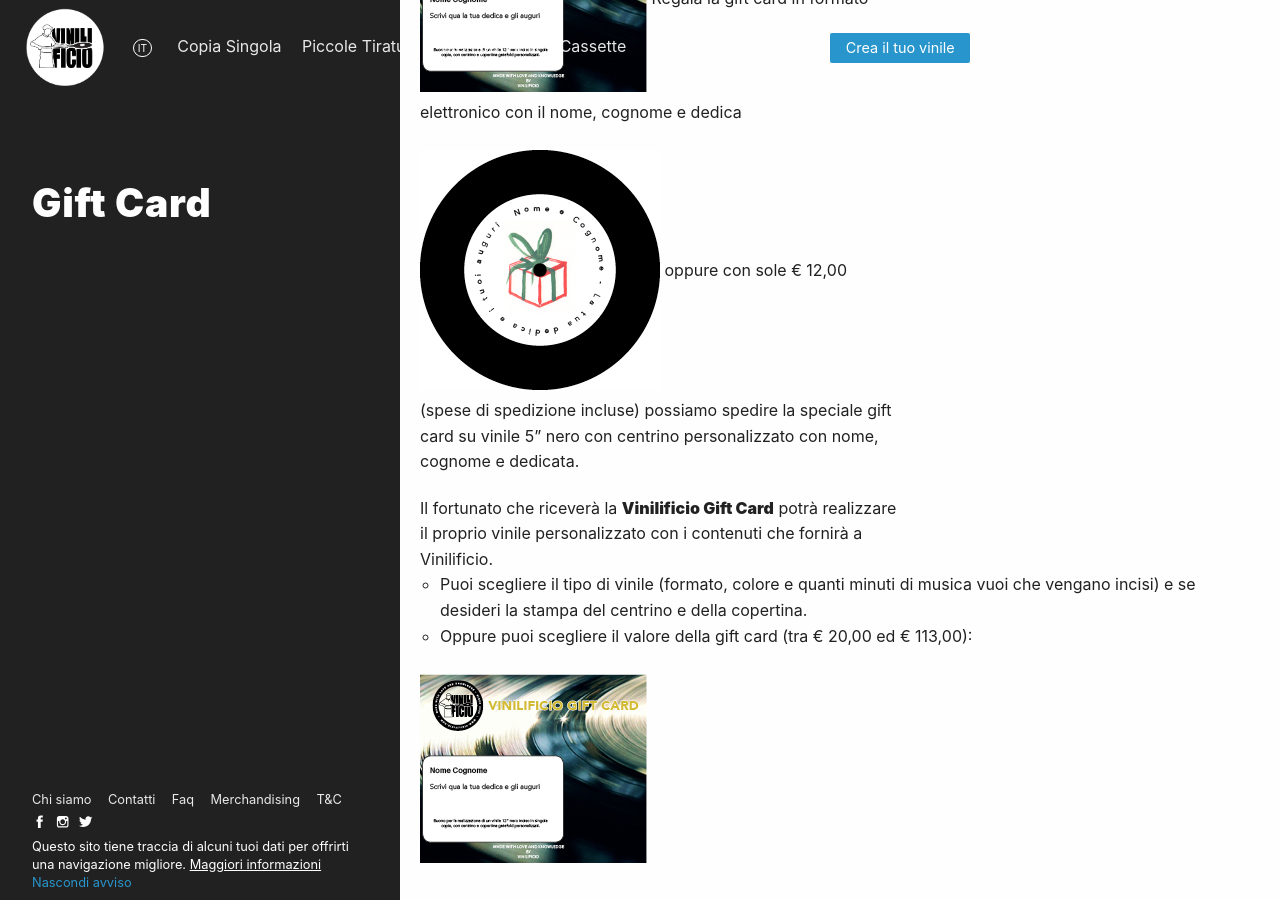
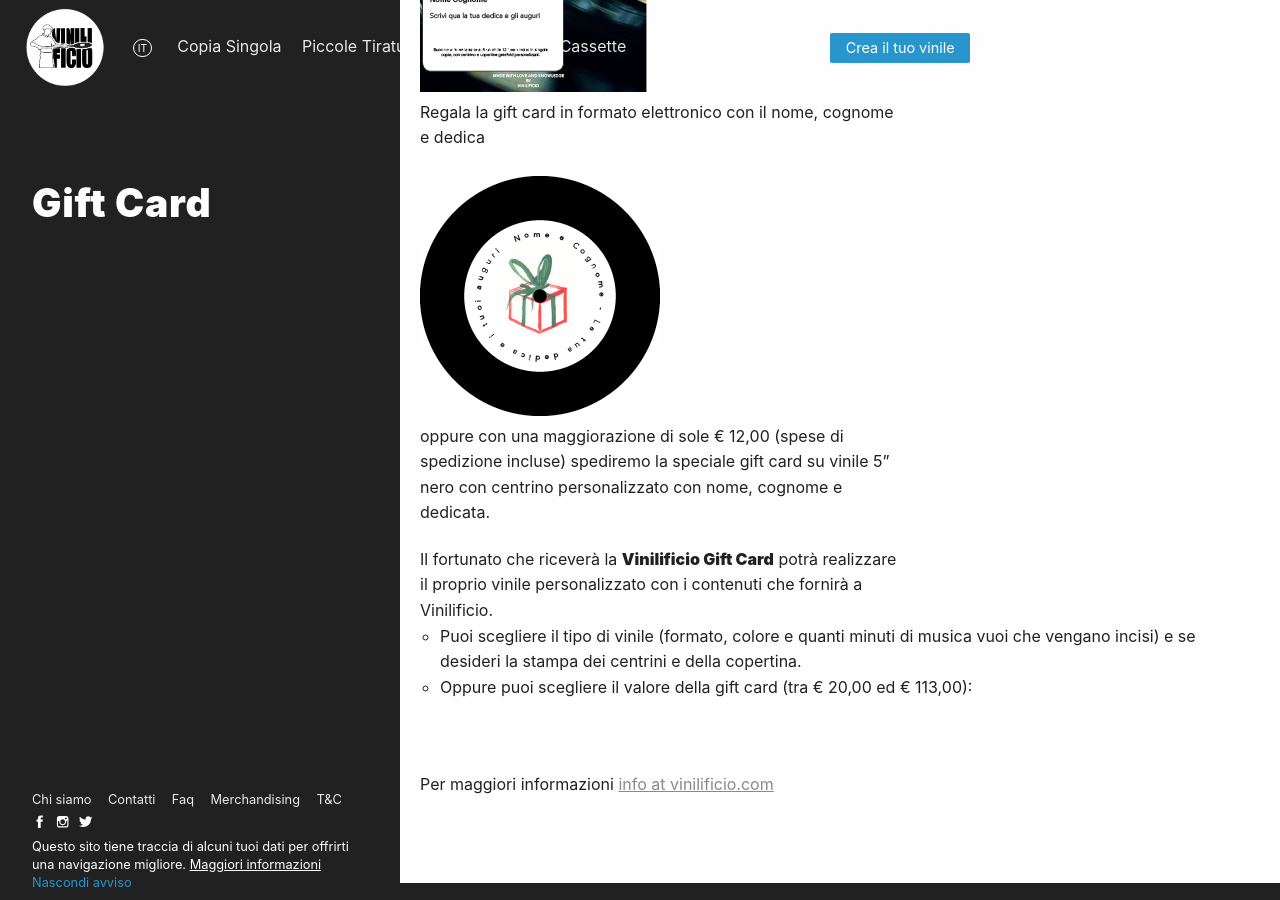
Before and after one commit to Vinilificio/vinilificio.com, a Jekyll site: the page built from _pages/giftcard.md, in a window 1280 px wide and 900 px high, scrolled down 436 px. Built offline with Jekyll 4.4.1, drawn with Linux system fonts in a browser that asks for light colours; nearby versions of some CDN libraries; comment, search, counter and statistics services are not loaded.

Commit message:
aggiornamenti testo

```diff
--- a/_pages/giftcard.md
+++ b/_pages/giftcard.md
@@ -11,20 +11,20 @@
 Vorresti regalare un vinile personalizzato e non hai il materiale, oppure sei arrivato all'ultimo e non riesci ad avere il tuo disco per tempo?
 La <b>Vinilificio Gift Card </b> è quello che fa per te.<br>
 ![giftcard](/img/Gift Card Digitale_vinyl_small.jpg)
+<br>
 Regala la gift card in formato elettronico con il nome, cognome e dedica<br>
 
 ![giftcardvinile](/img/vinyl_gift_card_small.jpg)
-oppure con sole € 12,00 (spese di spedizione incluse) possiamo spedire la speciale gift card su vinile 5" nero con centrino personalizzato con nome, cognome e dedicata.
+<br>
+oppure con una maggiorazione di sole € 12,00 (spese di spedizione incluse) spediremo la speciale gift card su vinile 5" nero con centrino personalizzato con nome, cognome e dedicata.
 
 
 Il fortunato che riceverà la <b>Vinilificio Gift Card</b> potrà realizzare il proprio vinile personalizzato con i contenuti che fornirà a Vinilificio.
 <br>
 
 
-- Puoi scegliere il tipo di vinile (formato, colore e quanti minuti di musica vuoi che vengano incisi) e se desideri la stampa del centrino e della copertina.
+- Puoi scegliere il tipo di vinile (formato, colore e quanti minuti di musica vuoi che vengano incisi) e se desideri la stampa dei centrini e della copertina.
 - Oppure puoi scegliere il valore della gift card (tra € 20,00 ed € 113,00):<br>
 
-
-![gifcardvinile](/img/Gift Card Digitale_vinyl_small.jpg)
 <br><br>
 Per maggiori informazioni <a href="mailto:info@vinilificio.com">info at vinilificio.com</a>
```
